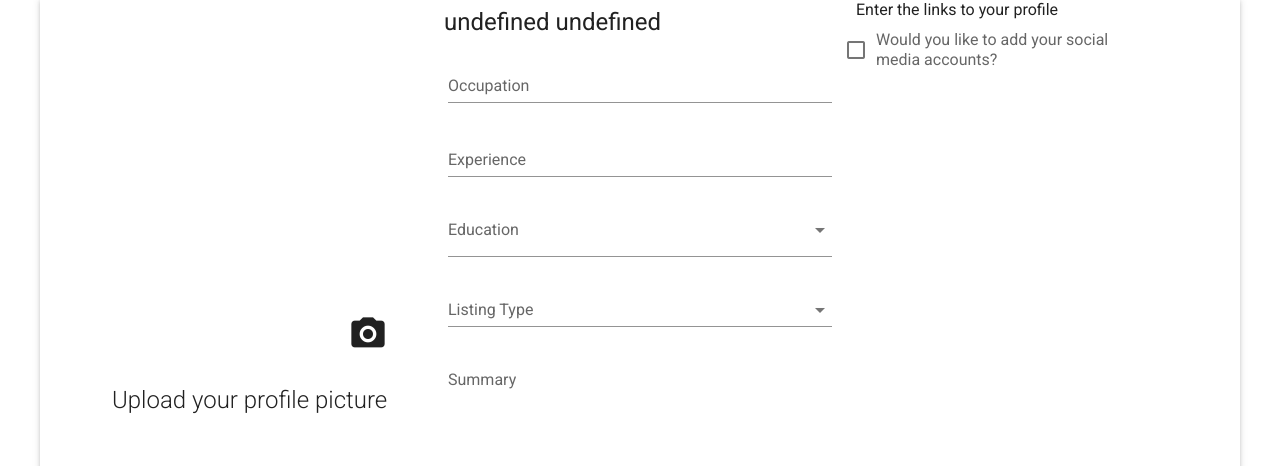
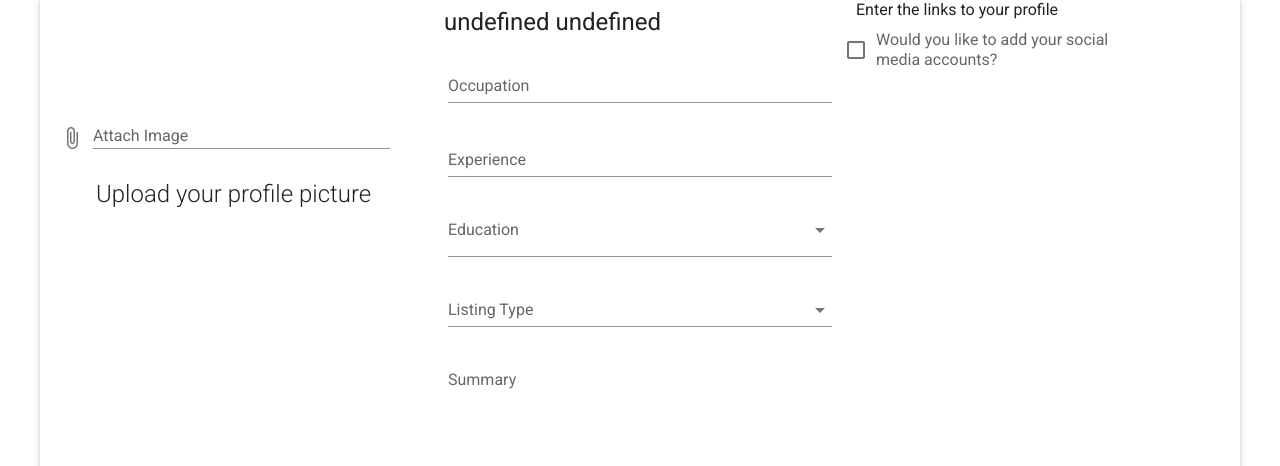
Before and after one commit to ktraan/FindYourFit, a Vue app in the folder client/: page /createListing in a window 1280 px wide. Shown: the part 738-1204 px from the top of the page. Built offline with nearby package versions, Linux system fonts and the light colour scheme.

Commit message:
Working on post

```diff
--- a/client/src/components/HomePageHeader.vue
+++ b/client/src/components/HomePageHeader.vue
@@ -6,7 +6,9 @@
           <v-img src="../../public/whitelotus.png" class="ml-5" width="100">
           </v-img>
         </router-link>
-        <v-toolbar-title class="h1text text-h1 ml-8">
+        <v-toolbar-title
+          class="h1text text-h3 text-sm-h2 text-md-h1 ml-8 font-weight-light"
+        >
           Find Your Fit
         </v-toolbar-title>
         <!-- <v-row justify="end" class="mr-10"> -->
--- a/client/src/views/CreateListing.vue
+++ b/client/src/views/CreateListing.vue
@@ -18,20 +18,29 @@
               <v-spacer class=""></v-spacer>
 
               <v-row class="d-flex ml-10 mt-16">
-                <v-img
-                  src="../../public/profile.png"
-                  max-width="250"
-                  class="ml-10 mt-10"
-                >
+                <v-img :src="image" max-width="250" class="ml-10 mt-10">
                 </v-img>
-                <v-btn class="mt-auto ml-n5" icon>
+                <!-- <v-btn class="mt-auto ml-n5" icon @click="uploadImage">
                   <v-icon x-large color="grey darken-4" class=""
                     >mdi-camera</v-icon
                   >
-                </v-btn>
+                </v-btn> -->
+              </v-row>
+              <v-row class="">
+                <v-col cols="11"
+                  ><v-file-input
+                    class="ml-5 mt-2"
+                    color="amber darken-2"
+                    dense
+                    show-size
+                    accept="image/*"
+                    label="Attach Image"
+                    @change="changeImage"
+                  ></v-file-input
+                ></v-col>
               </v-row>
               <v-row class="d-flex ml-2">
-                <div class="text-h5 font-weight-light text-center mt-8 ml-16">
+                <div class="text-h5 font-weight-light text-center ml-12">
                   Upload your profile picture
                 </div>
               </v-row>
@@ -42,7 +51,7 @@
                 {{ user.firstName + " " + user.lastName }}
               </div>
               <v-text-field
-                v-model="occupation"
+                v-model="listing.occupation"
                 placeholder="Enter your occupation"
                 label="Occupation"
                 name="occupation"
@@ -52,7 +61,7 @@
               </v-text-field>
 
               <v-text-field
-                v-model="yearsExperience"
+                v-model="listing.yearsExperience"
                 class="mt-2"
                 label="Experience"
                 name="yearsExperience"
@@ -61,12 +70,12 @@
               >
               </v-text-field>
               <v-combobox
-                v-model="education"
+                v-model="listing.education"
                 chips
                 deletable-chips
                 multiple
                 clearable
-                placeholder="Type in your education experience"
+                placeholder="Type and press enter..."
                 name="education"
                 label="Education"
                 item-color="amber darken-2"
@@ -74,7 +83,7 @@
               >
               </v-combobox>
               <v-select
-                v-model="listingType"
+                v-model="listing.listingType"
                 label="Listing Type"
                 placeholder="Choose the type of listing"
                 :items="listingTypeItems"
@@ -83,7 +92,7 @@
               </v-select>
               <!-- Max 300 char -->
               <v-textarea
-                v-model="summary"
+                v-model="listing.summary"
                 label="Summary"
                 name="summary"
                 placeholder="Enter a short summary about what you are all about! "
@@ -106,31 +115,35 @@
               </v-row>
               <v-row v-if="socialsCheck">
                 <v-text-field
-                  v-model="facebookField"
+                  v-model="listing.facebookField"
                   name="facebookField"
                   label="Facebook"
                   prepend-icon="mdi-facebook"
+                  color="amber darken-2"
                 >
                 </v-text-field>
                 <v-text-field
-                  v-model="instagramField"
+                  v-model="listing.instagramField"
                   name="instagramField"
                   label="Instagram"
                   prepend-icon="mdi-instagram"
+                  color="amber darken-2"
                 >
                 </v-text-field>
                 <v-text-field
-                  v-model="youtubeField"
+                  v-model="listing.youtubeField"
                   name="youtubeField"
                   label="YouTube"
                   prepend-icon="mdi-youtube"
+                  color="amber darken-2"
                 >
                 </v-text-field>
                 <v-text-field
-                  v-model="twitterField"
+                  v-model="listing.twitterField"
                   name="twitterField"
                   label="Twitter"
                   prepend-icon="mdi-twitter"
+                  color="amber darken-2"
                 >
                 </v-text-field>
               </v-row>
@@ -170,20 +183,21 @@ import { mapGetters } from "vuex";
 export default {
   data: () => {
     return {
+      image: "",
+      socialsCheck: false,
+      listing: {
         occupation: "",
         yearsExperience: "",
         education: [],
         listingType: "",
-      socialsCheck: false,
         summary: "",
         facebookField: "",
         instagramField: "",
         youtubeField: "",
-      snapchatField: "",
+        twitterField: ""
+      },
 
       fileInput: "",
-      profileImage:
-        "https://cdn.business2community.com/wp-content/uploads/2017/08/blank-profile-picture-973460_640.png",
 
       listingTypeItems: [
         "Personal Trainer",
@@ -199,18 +213,23 @@ export default {
     ...mapGetters(["user"])
   },
   methods: {
-    changeImage() {
-      this.fileInput = this.profileImage;
+    changeImage(file) {
+      const reader = new FileReader();
+      reader.readAsDataURL(file);
+      reader.onload = () => {
+        this.image = reader.result;
+      };
     },
     submit() {},
     logger() {
-      // console.log(this.user);
-      console.log(this.socialsCheck);
-      // console.log(this.fileInput);
-      // console.log(this.profileImage);
+      console.log(this.image);
+      console.log(this.listing);
     }
   }
 };
 </script>
 
-<style></style>
+<style>
+.fileInput {
+}
+</style>
```
Also changed, not shown: 1 other file (tests, documents, lock files or other folders). Lines whose indentation alone changed are shown as unchanged.
